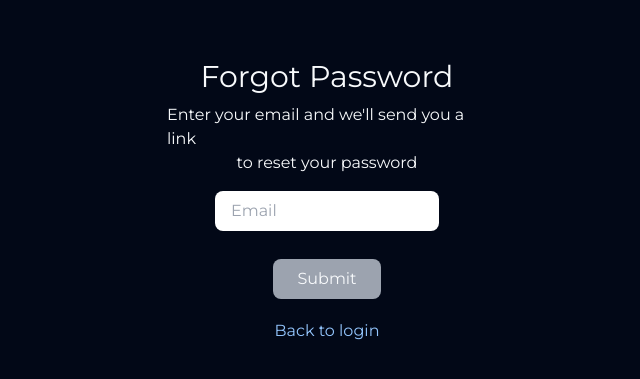
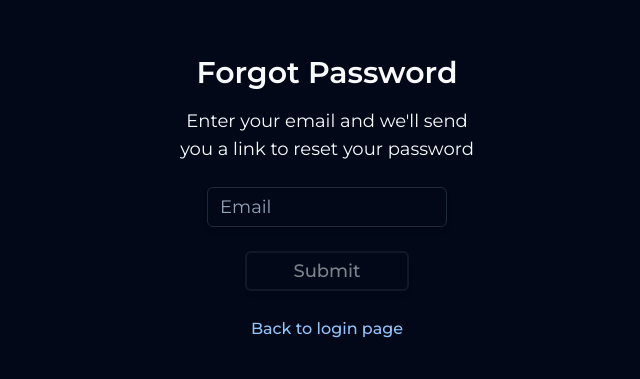
Before and after one commit to Aftab1112/NextJS-Authentication-App, a Next.js app: page /forgotpassword in a window 1280 px wide. Shown: the part 199-578 px from the top of the page, without its empty margins (313-953 px from the left). Built offline with nearby package versions, Linux system fonts and the light colour scheme.

Commit message:
modified forgotpassword page

```diff
--- a/src/app/forgotpassword/page.tsx
+++ b/src/app/forgotpassword/page.tsx
@@ -1,10 +1,11 @@
 "use client";
 import axios from "axios";
-import Link from "next/link";
 import React, { useEffect, useState } from "react";
-import toast from "react-hot-toast";
-import Loader from "../components/Loader";
 import { useRouter } from "next/navigation";
+import { Input } from "@/components/ui/input";
+import { ButtonLoading } from "@/components/ui/buttonloading";
+import { Button } from "@/components/ui/button";
+import { useToast } from "@/components/ui/use-toast";
 
 const ForgotPasswordPage: React.FC = () => {
   const [email, setEmail] = useState<string>("");
@@ -12,6 +13,7 @@ const ForgotPasswordPage: React.FC = () => {
   const [buttonDisabled, setButtonDisabled] = useState<boolean>(true);
   const [loading, setloading] = useState<boolean>(false);
   const router = useRouter();
+  const { toast } = useToast();
 
   const validateEmail = (email: string): string | null => {
     const emailRegex = /^[^\s@]+@[^\s@]+\.[^\s@]+$/;
@@ -32,14 +34,15 @@ const ForgotPasswordPage: React.FC = () => {
     try {
       setloading(true);
       const response = await axios.post("/api/users/forgotpassword", { email });
-      toast.success(response.data.message);
+      const successMessage = response.data.message;
+      toast({ title: successMessage });
       router.push("/login");
     } catch (error) {
       const errorMessage =
         axios.isAxiosError(error) && error.response
           ? error.response.data.error
           : "Internal Server Error";
-      toast.error(errorMessage);
+      toast({ variant: "destructive", title: errorMessage });
     } finally {
       setloading(false);
     }
@@ -51,38 +54,50 @@ const ForgotPasswordPage: React.FC = () => {
 
   return (
     <div className="flex flex-col items-center justify-center min-h-screen py-2">
-      <Loader loading={loading} />
-
-      <div className="flex flex-col justify-center items-center w-[320px]">
-        <h1 className="mb-2 text-3xl">Forgot Password</h1>
-        <p className="">Enter your email and we'll send you a link </p>
-        <p>to reset your password</p>
+      <div className="flex flex-col justify-center items-center w-[310px]">
+        <h1 className="mb-2 text-3xl font-semibold">Forgot Password</h1>
+        <p className="mt-2 text-lg">
+          Enter your email and we'll send <br />
+        </p>
+        <p className="text-lg">you a link to reset your password </p>
       </div>
 
-      <input
-        className="px-4 py-2 my-4 text-black border-none rounded-lg"
+      <div className="w-[240px] py-3 mt-3">
+        <Input
           type="email"
           value={email}
           onChange={onChange}
           id="email"
           placeholder="Email"
-      />
+        ></Input>
+      </div>
       {emailError && <p className="mb-3 -mt-2 text-red-500">{emailError}</p>}
 
-      <button
-        className={`px-6 py-2 mt-3 transition duration-200 ${
-          buttonDisabled
-            ? "bg-gray-400 cursor-default"
-            : "bg-green-800 hover:bg-green-600"
-        } rounded-lg `}
+      <div className="py-3">
+        {loading ? (
+          <ButtonLoading>Submitting</ButtonLoading>
+        ) : (
+          <Button
+            className="px-[46.5px]"
+            variant="outline"
+            size="lg"
             onClick={onEmailSubmit}
+            disabled={buttonDisabled}
           >
             Submit
-      </button>
+          </Button>
+        )}
+      </div>
 
-      <Link className="mt-5 text-blue-300" href="/login">
-        Back to login
-      </Link>
+      <div className="flex items-center justify-center mt-2">
+        <Button
+          className="text-base text-blue-300"
+          variant="link"
+          onClick={() => router.push("/login")}
+        >
+          Back to login page
+        </Button>
+      </div>
     </div>
   );
 };
--- a/src/components/ui/use-toast.ts
+++ b/src/components/ui/use-toast.ts
@@ -1,78 +1,73 @@
-"use client"
+"use client";
+import * as React from "react";
 
-// Inspired by react-hot-toast library
-import * as React from "react"
+import type { ToastActionElement, ToastProps } from "@/components/ui/toast";
 
-import type {
-  ToastActionElement,
-  ToastProps,
-} from "@/components/ui/toast"
-
-const TOAST_LIMIT = 1
-const TOAST_REMOVE_DELAY = 1000000
+const TOAST_LIMIT = 4;
+const TOAST_REMOVE_DELAY = 1000000;
 
 type ToasterToast = ToastProps & {
-  id: string
-  title?: React.ReactNode
-  description?: React.ReactNode
-  action?: ToastActionElement
-}
+  id: string;
+  title?: React.ReactNode;
+  description?: React.ReactNode;
+  action?: ToastActionElement;
+};
 
 const actionTypes = {
   ADD_TOAST: "ADD_TOAST",
   UPDATE_TOAST: "UPDATE_TOAST",
   DISMISS_TOAST: "DISMISS_TOAST",
   REMOVE_TOAST: "REMOVE_TOAST",
-} as const
+} as const;
 
-let count = 0
+let count = 0;
 
 function genId() {
-  count = (count + 1) % Number.MAX_SAFE_INTEGER
-  return count.toString()
+  count = (count + 1) % Number.MAX_SAFE_INTEGER;
+  return count.toString();
 }
 
-type ActionType = typeof actionTypes
+type ActionType = typeof actionTypes;
 
 type Action =
   | {
-      type: ActionType["ADD_TOAST"]
-      toast: ToasterToast
+      type: ActionType["ADD_TOAST"];
+      toast: ToasterToast;
     }
   | {
-      type: ActionType["UPDATE_TOAST"]
-      toast: Partial<ToasterToast>
+      type: ActionType["UPDATE_TOAST"];
+      toast: Partial<ToasterToast>;
     }
   | {
-      type: ActionType["DISMISS_TOAST"]
-      toastId?: ToasterToast["id"]
+      type: ActionType["DISMISS_TOAST"];
+      toastId?: ToasterToast["id"];
     }
   | {
-      type: ActionType["REMOVE_TOAST"]
-      toastId?: ToasterToast["id"]
-    }
+      type: ActionType["REMOVE_TOAST"];
+      toastId?: ToasterToast["id"];
+    };
 
 interface State {
-  toasts: ToasterToast[]
+  toasts: ToasterToast[];
 }
 
-const toastTimeouts = new Map<string, ReturnType<typeof setTimeout>>()
+const toastTimeouts = new Map<string, ReturnType<typeof setTimeout>>();
 
 const addToRemoveQueue = (toastId: string) => {
   if (toastTimeouts.has(toastId)) {
-    return
+    return;
   }
 
   const timeout = setTimeout(() => {
-    toastTimeouts.delete(toastId)
+    toastTimeouts.delete(toastId);
     dispatch({
       type: "REMOVE_TOAST",
       toastId: toastId,
-    })
-  }, TOAST_REMOVE_DELAY)
+    });
+  }, TOAST_REMOVE_DELAY);
 
-  toastTimeouts.set(toastId, timeout)
-}
+  toastTimeouts.set(toastId, timeout);
+};
 
 export const reducer = (state: State, action: Action): State => {
   switch (action.type) {
@@ -80,7 +75,7 @@ export const reducer = (state: State, action: Action): State => {
       return {
         ...state,
         toasts: [action.toast, ...state.toasts].slice(0, TOAST_LIMIT),
-      }
+      };
 
     case "UPDATE_TOAST":
       return {
@@ -88,19 +83,19 @@ export const reducer = (state: State, action: Action): State => {
         toasts: state.toasts.map((t) =>
           t.id === action.toast.id ? { ...t, ...action.toast } : t
         ),
-      }
+      };
 
     case "DISMISS_TOAST": {
-      const { toastId } = action
+      const { toastId } = action;
 
       // ! Side effects ! - This could be extracted into a dismissToast() action,
       // but I'll keep it here for simplicity
       if (toastId) {
-        addToRemoveQueue(toastId)
+        addToRemoveQueue(toastId);
       } else {
         state.toasts.forEach((toast) => {
-          addToRemoveQueue(toast.id)
-        })
+          addToRemoveQueue(toast.id);
+        });
       }
 
       return {
@@ -113,44 +108,44 @@ export const reducer = (state: State, action: Action): State => {
               }
             : t
         ),
-      }
+      };
     }
     case "REMOVE_TOAST":
       if (action.toastId === undefined) {
         return {
           ...state,
           toasts: [],
-        }
+        };
       }
       return {
         ...state,
         toasts: state.toasts.filter((t) => t.id !== action.toastId),
-      }
+      };
   }
+};
+
+const listeners: Array<(state: State) => void> = [];
+
+let memoryState: State = { toasts: [] };
+
+function dispatch(action: Action) {
+  memoryState = reducer(memoryState, action);
+  listeners.forEach((listener) => {
+    listener(memoryState);
+  });
 }
 
-const listeners: Array<(state: State) => void> = []
-
-let memoryState: State = { toasts: [] }
-
-function dispatch(action: Action) {
-  memoryState = reducer(memoryState, action)
-  listeners.forEach((listener) => {
-    listener(memoryState)
-  })
-}
-
-type Toast = Omit<ToasterToast, "id">
+type Toast = Omit<ToasterToast, "id">;
 
 function toast({ ...props }: Toast) {
-  const id = genId()
+  const id = genId();
 
   const update = (props: ToasterToast) =>
     dispatch({
       type: "UPDATE_TOAST",
       toast: { ...props, id },
-    })
-  const dismiss = () => dispatch({ type: "DISMISS_TOAST", toastId: id })
+    });
+  const dismiss = () => dispatch({ type: "DISMISS_TOAST", toastId: id });
 
   dispatch({
     type: "ADD_TOAST",
@@ -159,36 +154,36 @@ function toast({ ...props }: Toast) {
       id,
       open: true,
       onOpenChange: (open) => {
-        if (!open) dismiss()
+        if (!open) dismiss();
       },
     },
-  })
+  });
 
   return {
     id: id,
     dismiss,
     update,
-  }
+  };
 }
 
 function useToast() {
-  const [state, setState] = React.useState<State>(memoryState)
+  const [state, setState] = React.useState<State>(memoryState);
 
   React.useEffect(() => {
-    listeners.push(setState)
+    listeners.push(setState);
     return () => {
-      const index = listeners.indexOf(setState)
+      const index = listeners.indexOf(setState);
       if (index > -1) {
-        listeners.splice(index, 1)
+        listeners.splice(index, 1);
       }
-    }
-  }, [state])
+    };
+  }, [state]);
 
   return {
     ...state,
     toast,
     dismiss: (toastId?: string) => dispatch({ type: "DISMISS_TOAST", toastId }),
-  }
+  };
 }
 
-export { useToast, toast }
+export { useToast, toast };
```
Lines whose indentation alone changed are shown as unchanged.
